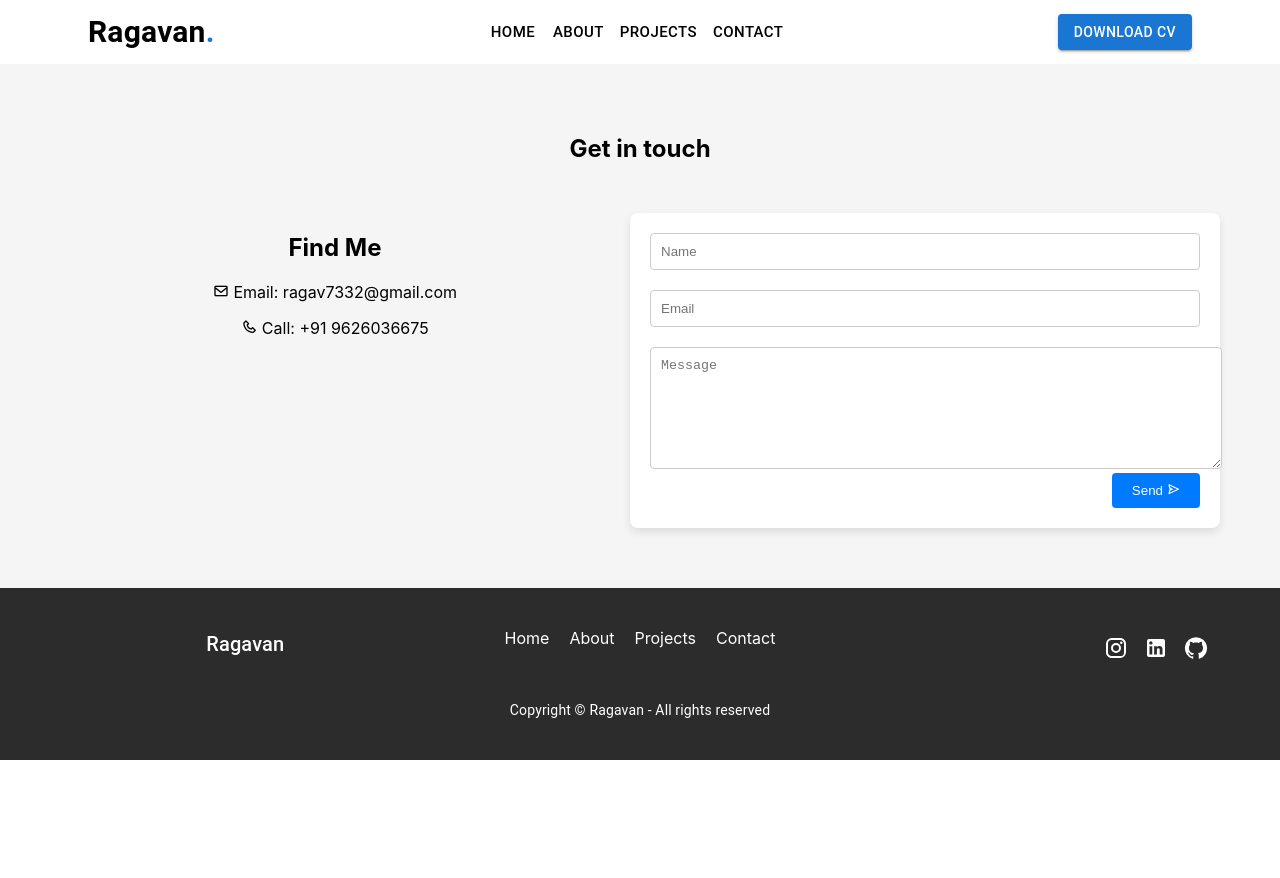
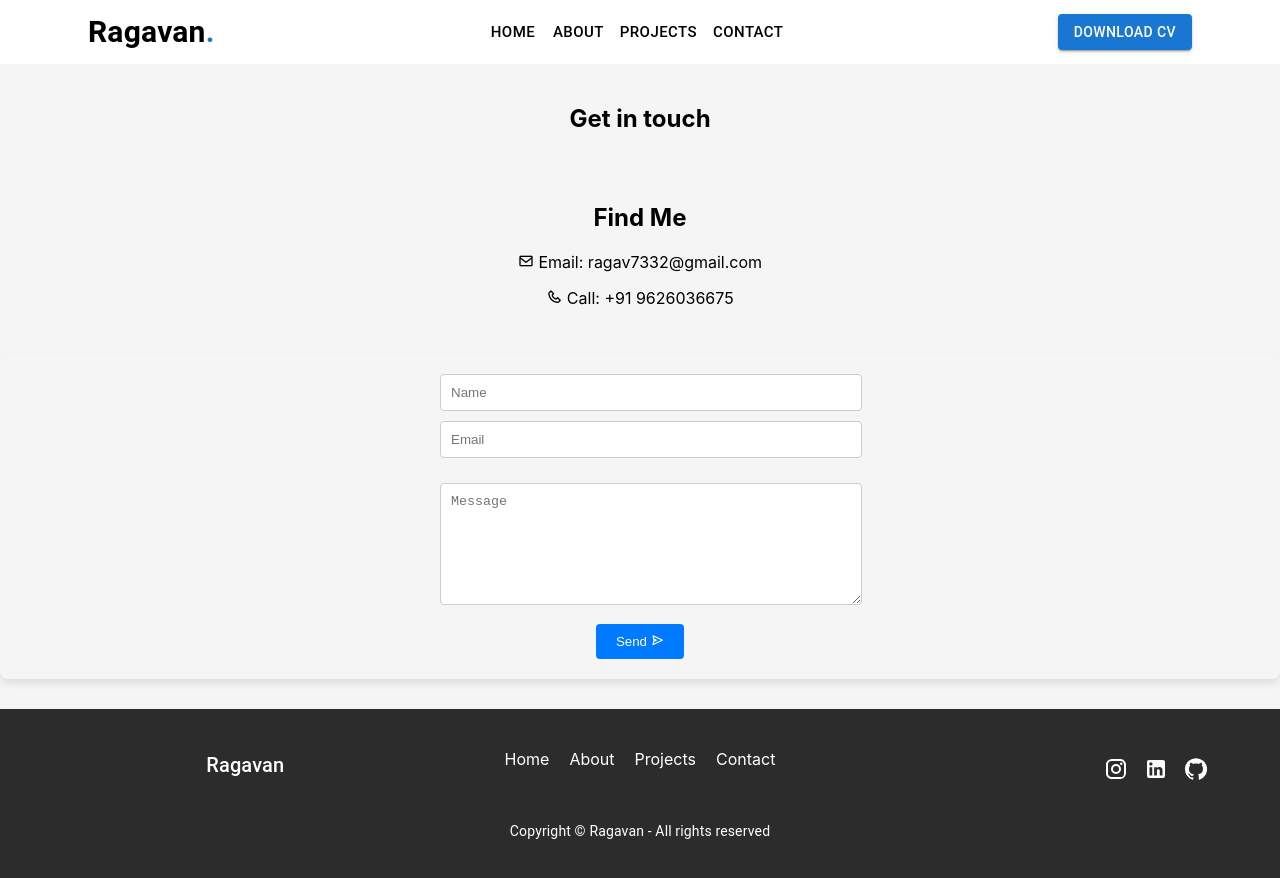
Before and after one commit to ragav7332/react-portfolio, a React (Create React App) app: page /contact in a window 1280 px wide. Shown: the top 878 px of the page. Before the commit the page ends 800 px from the top, so only its background shows below. Built offline with nearby package versions, Linux system fonts and the light colour scheme.

Commit message:
Seventh commit

```diff
--- a/src/components/Contact.js
+++ b/src/components/Contact.js
@@ -33,19 +33,47 @@ function Contact() {
   };
 
   return (
-    <section id="contact" className="section">
-      <div className="top-header">
+    <section id="contact" className="section" style={{ padding: "20px" }}>
+  <div className="top-header" style={{ textAlign: "center" }}>
     <h1>Get in touch</h1>
   </div>
-      <div className="row">
-        <div className="col contact-info">
+  <div
+    className="row"
+    style={{
+      display: "flex",
+      flexDirection: "column",
+      alignItems: "center",
+      justifyContent: "center",
+    }}
+  >
+    <div
+      className="col contact-info"
+      style={{
+        width: "100%",
+        marginBottom: "20px",
+        textAlign: "center",
+      }}
+    >
       <h2>Find Me</h2>
       <p><i className="bx bx-envelope"></i> Email: ragav7332@gmail.com</p>
       <p><i className="bx bx-phone"></i> Call: +91 9626036675</p>
     </div>
-        <div className="col form-control">
-          <form onSubmit={handleSubmit}>
-            <div className="form-inputs">
+    <div
+      className="col form-control"
+      style={{
+        width: "100%",
+        display: "flex",
+        flexDirection: "column",
+        alignItems: "center",
+        backgroundColor:"#f5f5f5"
+
+      }}
+    >
+      <form
+        onSubmit={handleSubmit}
+        style={{ width: "100%", maxWidth: "400px" }}
+      >
+        <div className="form-inputs" style={{ marginBottom: "15px" }}>
           <input
             type="text"
             name="name"
@@ -54,6 +82,7 @@ function Contact() {
             onChange={handleChange}
             className="input-field"
             required
+            style={{ width: "100%", padding: "10px", marginBottom: "10px" }}
           />
           <input
             type="email"
@@ -63,6 +92,7 @@ function Contact() {
             onChange={handleChange}
             className="input-field"
             required
+            style={{ width: "100%", padding: "10px", marginBottom: "10px" }}
           />
         </div>
         <textarea
@@ -71,9 +101,10 @@ function Contact() {
           value={formData.message}
           onChange={handleChange}
           required
+          style={{ width: "100%", padding: "10px", marginBottom: "15px" }}
         ></textarea>
-            <div className="form-button">
-              <button type="submit" className="btn">
+        <div className="form-button" style={{ textAlign: "center" }}>
+          <button type="submit" className="btn" style={{ padding: "10px 20px" }}>
             Send <i className="bx bx-send"></i>
           </button>
         </div>
@@ -81,6 +112,7 @@ function Contact() {
     </div>
   </div>
 </section>
+
   );
 }
 
```
Lines whose indentation alone changed are shown as unchanged.
